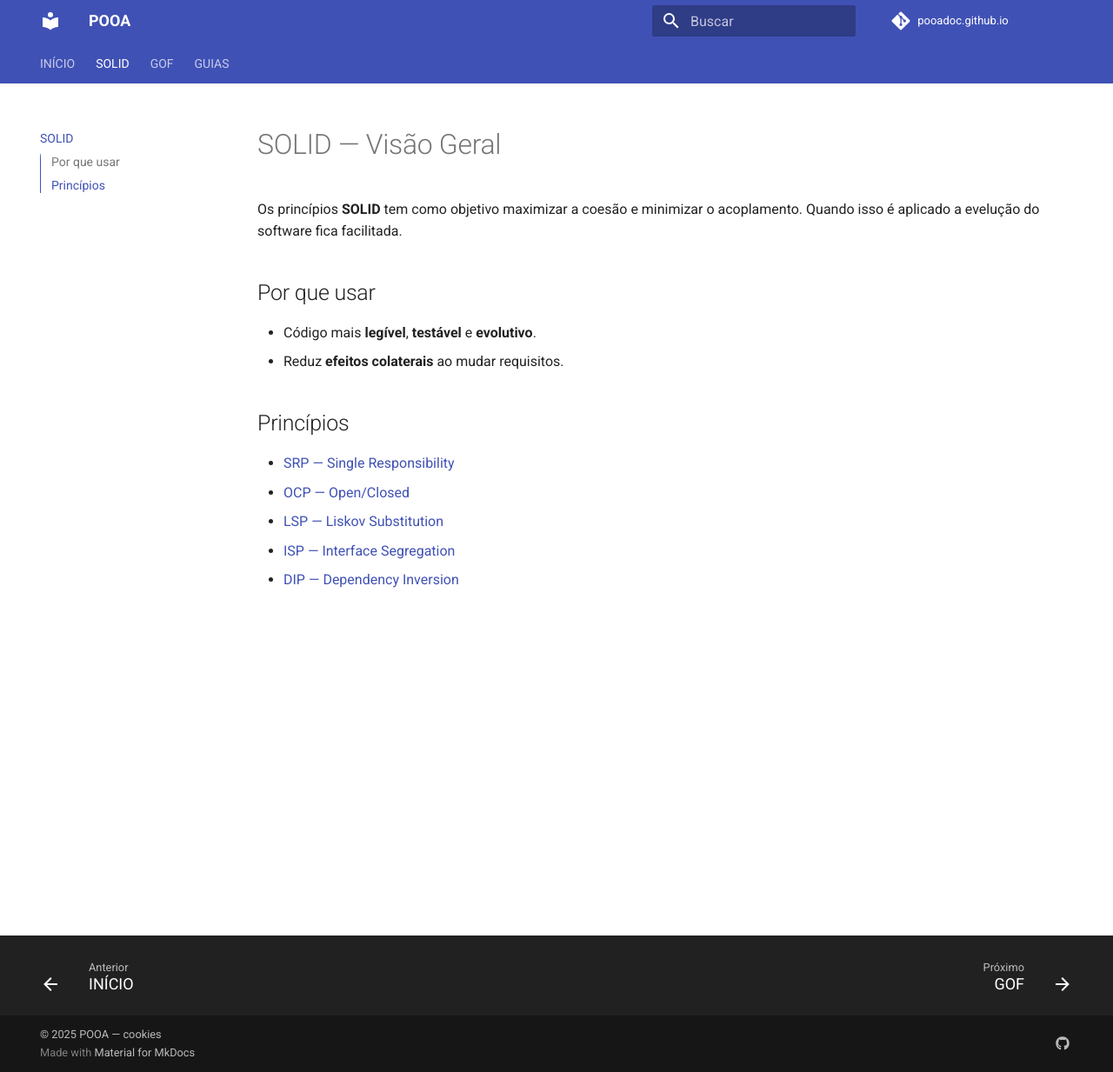
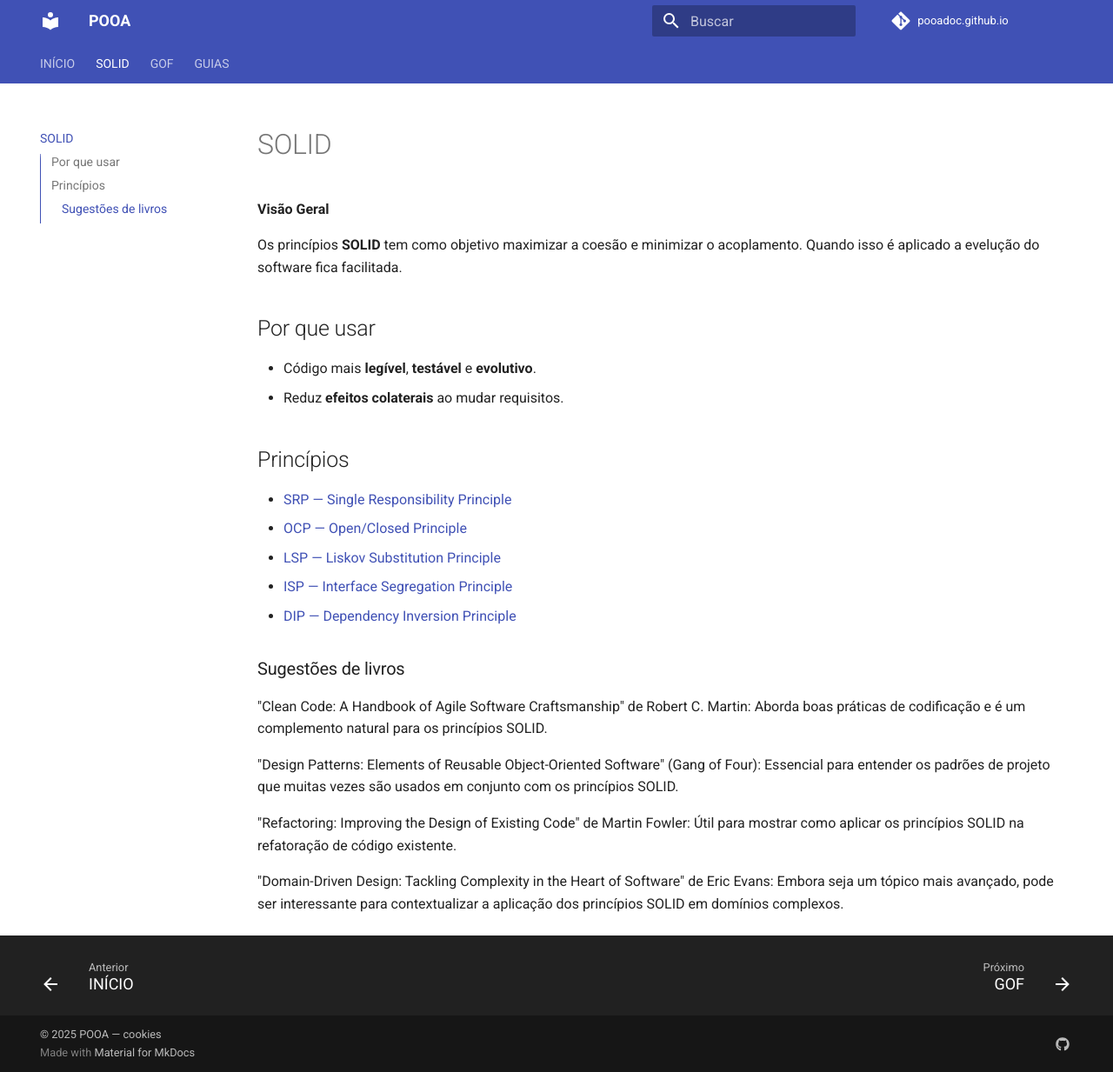
Before and after one commit to pooadoc/pooadoc.github.io, an MkDocs documentation site: the page built from docs/solid/index.md, in a window 1280 px wide and 1233 px high. Shown: the whole window at 87% size. Built offline with MkDocs 1.6.1 and Material for MkDocs 9.7.7, drawn with Linux system fonts in a browser that asks for light colours; plug-ins that fetch from the network failed and are left out; comment, search, counter and statistics services are not loaded.

Commit message:
srp e ocp

```diff
--- a/docs/solid/index.md
+++ b/docs/solid/index.md
@@ -1,4 +1,8 @@
-# SOLID — Visão Geral
+---
+title: SOLID
+---
+
+**Visão Geral**
 
 Os princípios **SOLID** tem como objetivo maximizar a coesão e minimizar o acoplamento. Quando isso é aplicado a evelução do software fica facilitada.
 
@@ -9,8 +13,18 @@ Os princípios **SOLID** tem como objetivo maximizar a coesão e minimizar o aco
 
 ## Princípios
 
-- [SRP — Single Responsibility](srp.md)
-- [OCP — Open/Closed](ocp.md)
-- [LSP — Liskov Substitution](lsp.md)
-- [ISP — Interface Segregation](isp.md)
-- [DIP — Dependency Inversion](dip.md)
+- [SRP — Single Responsibility Principle](srp.md)
+- [OCP — Open/Closed Principle](ocp.md)
+- [LSP — Liskov Substitution Principle](lsp.md)
+- [ISP — Interface Segregation Principle](isp.md)
+- [DIP — Dependency Inversion Principle](dip.md)
+
+### Sugestões de livros
+
+"Clean Code: A Handbook of Agile Software Craftsmanship" de Robert C. Martin: Aborda boas práticas de codificação e é um complemento natural para os princípios SOLID.
+
+"Design Patterns: Elements of Reusable Object-Oriented Software" (Gang of Four): Essencial para entender os padrões de projeto que muitas vezes são usados em conjunto com os princípios SOLID.
+
+"Refactoring: Improving the Design of Existing Code" de Martin Fowler: Útil para mostrar como aplicar os princípios SOLID na refatoração de código existente.
+
+"Domain-Driven Design: Tackling Complexity in the Heart of Software" de Eric Evans: Embora seja um tópico mais avançado, pode ser interessante para contextualizar a aplicação dos princípios SOLID em domínios complexos.
```
Also changed, not shown: docs/gof/index.md (+0 -1 lines), docs/solid/ocp.md (+117 -0 lines), docs/solid/srp.md (+19 -0 lines).
